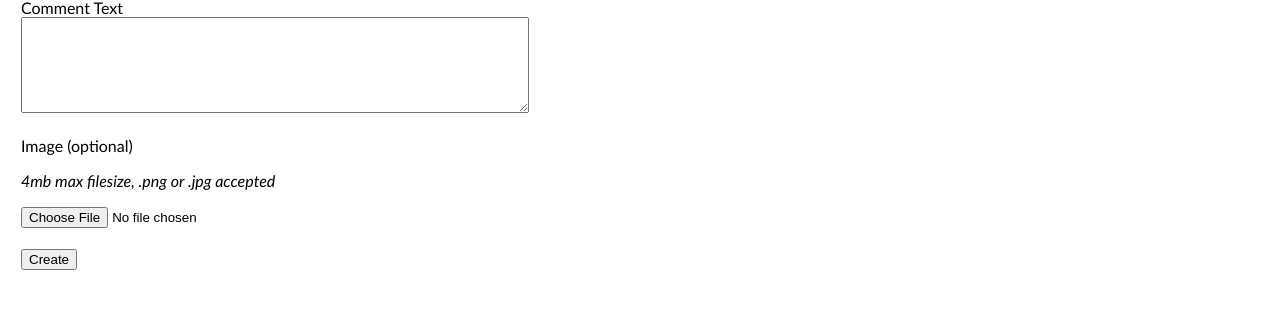
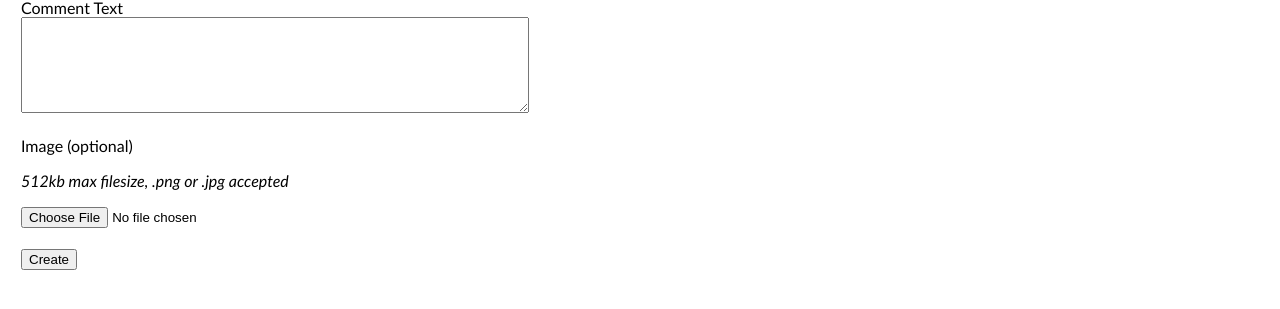
Before and after one commit to nsdrussell/L6-sed-secure-issue-tracker, a Django app: page /categories/1/issues/1/create_comment in a window 1280 px wide. Shown: the part 136-445 px from the top of the page. Run offline with Django 4.2, Linux system fonts and the light colour scheme.

Commit message:
Reduced image filesize limit from 4mb to 512kb

```diff
--- a/issuetracker/templates/create_comment.html
+++ b/issuetracker/templates/create_comment.html
@@ -11,7 +11,7 @@
         <div class="form-group">
             <label for="image">Image (optional)</label>
             <p>
-                <em>4mb max filesize, .png or .jpg accepted</em>
+                <em>512kb max filesize, .png or .jpg accepted</em>
             </p>
             <input type="file" id="image" name="image" accept="image/png, image/jpg">
         </div>
--- a/issuetracker/templates/create_issue.html
+++ b/issuetracker/templates/create_issue.html
@@ -18,7 +18,7 @@
         <div class="form-group">
             <label for="image">Image (optional)</label>
             <p>
-                <em>4mb max filesize, .png or .jpg accepted</em>
+                <em>512kb max filesize, .png or .jpg accepted</em>
             </p>
             <input type="file" id="image" name="image" accept="image/png, image/jpg">
         </div>
--- a/issuetracker/templates/update_comment.html
+++ b/issuetracker/templates/update_comment.html
@@ -16,7 +16,7 @@
         <div class="form-group">
             <label for="image">Image (optional)</label>
             <p>
-                <em>4mb max filesize, .png or .jpg accepted</em>
+                <em>512kb max filesize, .png or .jpg accepted</em>
             </p>
             <input type="file" id="image" name="image" accept="image/png, image/jpg">
         </div>
--- a/issuetracker/templates/update_issue.html
+++ b/issuetracker/templates/update_issue.html
@@ -22,7 +22,7 @@
         <div class="form-group">
             <label for="image">New Image (optional)</label>
             <p>
-                <em>4mb max filesize, .png or .jpg accepted</em>
+                <em>512kb max filesize, .png or .jpg accepted</em>
             </p>
             <input type="file" id="image" name="image" accept="image/png, image/jpg">
         </div>
--- a/issuetracker/views.py
+++ b/issuetracker/views.py
@@ -749,8 +749,9 @@ def __get_image_upload_path():
 
 def __check_for_image_errors(image):
     error = ''
-    if image.size > 4194304:
-        error += 'Image filesize too big, please upload an image smaller than 4MB. '
+    #check image filesize smaller than 512kb
+    if image.size > 524288:
+        error += 'Image filesize too big, please upload an image smaller than 512kb. '
     return error
 
 
```
